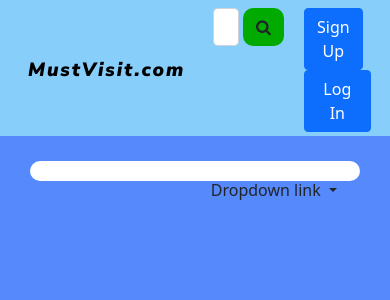
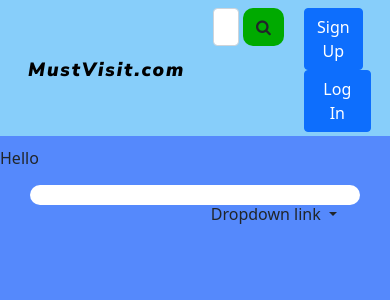
Before and after one commit to AaronMilne19/team_project, a Django app: template templates/citypage.html in a window 390 px wide. Shown: the top 300 px of the page. Run offline with Django 3.2, Linux system fonts and the light colour scheme; the template is opened without the code that fills it, so the values that code supplies are empty.

Commit message:
city page: cols order swapped when small

```diff
--- a/templates/citypage.html
+++ b/templates/citypage.html
@@ -15,7 +15,11 @@
 <section class="city-section">
     <h1> {{city.Name}} City</h1>
     <div class="row">
-        <div class="col-md-7">
+        <div class="col-lg-5 order-lg-2">
+            <div id="citymap">Hello</div>
+        </div>
+
+        <div class="col-lg-7 order-lg-1">
             <div id="attractions-container">
                 <div class="dropdown">
                     <a class="btn dropdown-toggle" href="#" role="button" id="dropdownMenuLink"
@@ -68,9 +72,7 @@
                 {% endfor %}
             </div>
         </div>
-        <div class="col-md-5">
-            <div id="citymap"></div>
-        </div>
+
     </div>
 
 </section>
```
Also changed, not shown: media/attraction_pictures/354138.jpg (added).
